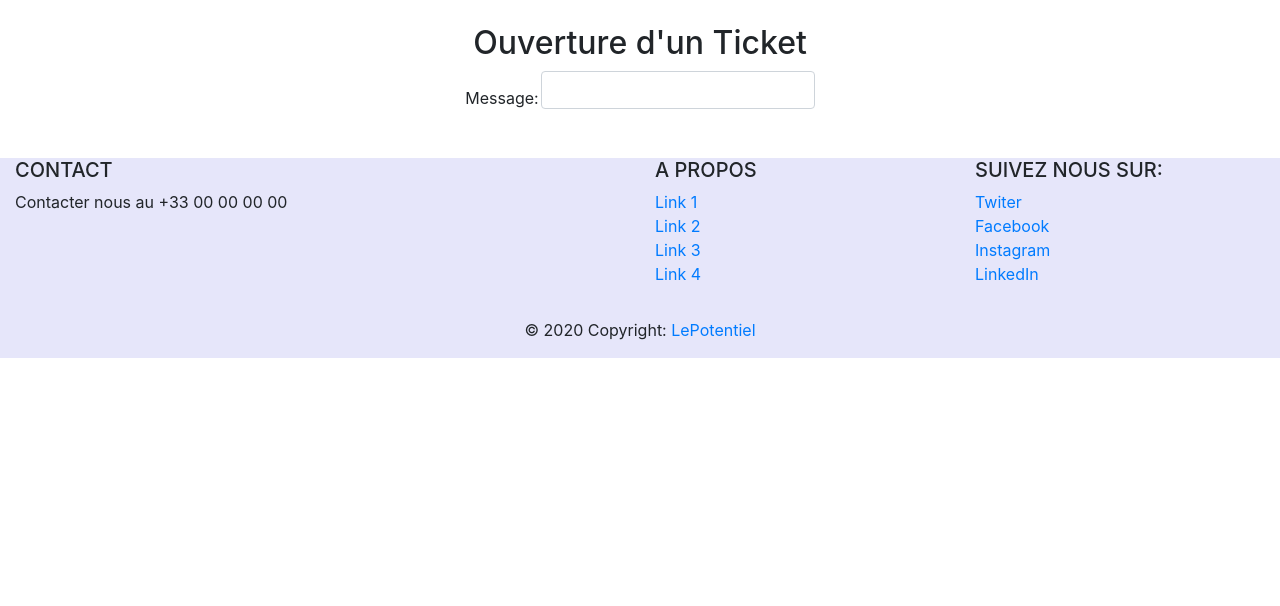
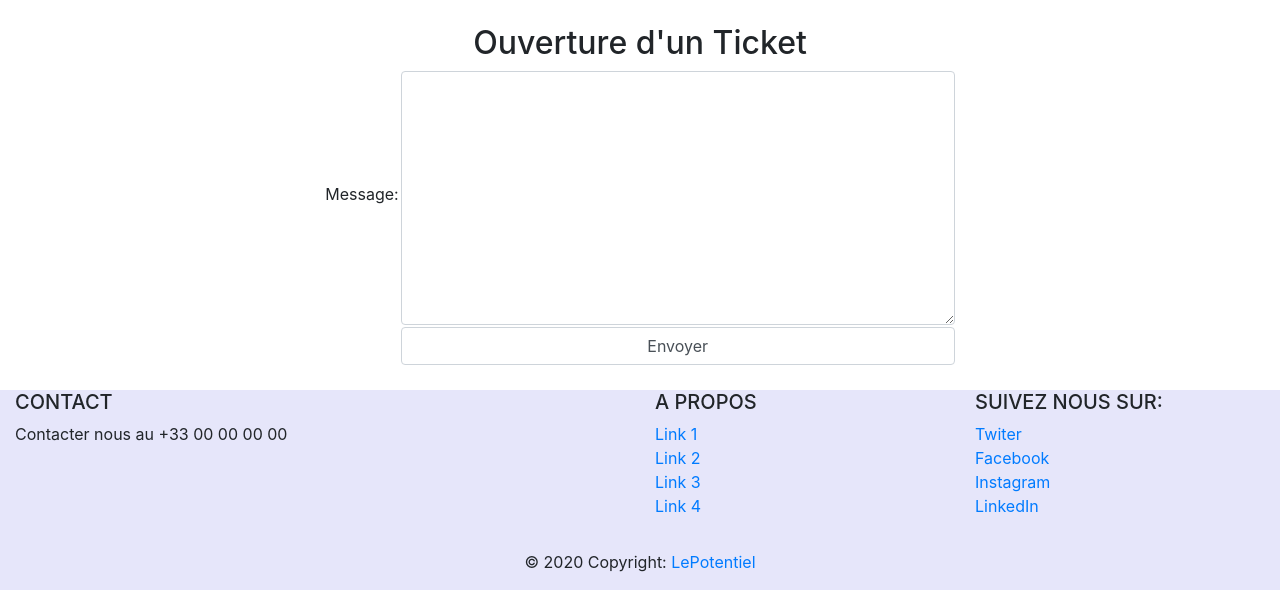
Before and after one commit to groupe-projet-web/Projet_test, a PHP site: page /Deposer.php in a window 1280 px wide. Shown: the part 167-773 px from the top of the page. Run offline with PHP 8.4, Linux system fonts and the light colour scheme; some libraries are stand-ins or nearby versions.

Commit message:
Déposer html

```diff
--- a/Deposer.php
+++ b/Deposer.php
@@ -28,7 +28,11 @@
 					</tr>
 					<tr>
 						<td><label for=login>Message: </label></td>
-						<td><input type="text" class="form-control" name="message"><br></td>
+						<td><TEXTAREA name="message" class="form-control" cols="50" rows="10"></TEXTAREA></td>
+					</tr>
+					<tr>
+						<td></td>
+						<td><button type="submit" name="submit" class="form-control">Envoyer</button></td>
 					</tr>
 					<tr></tr>
 				</table>
```
